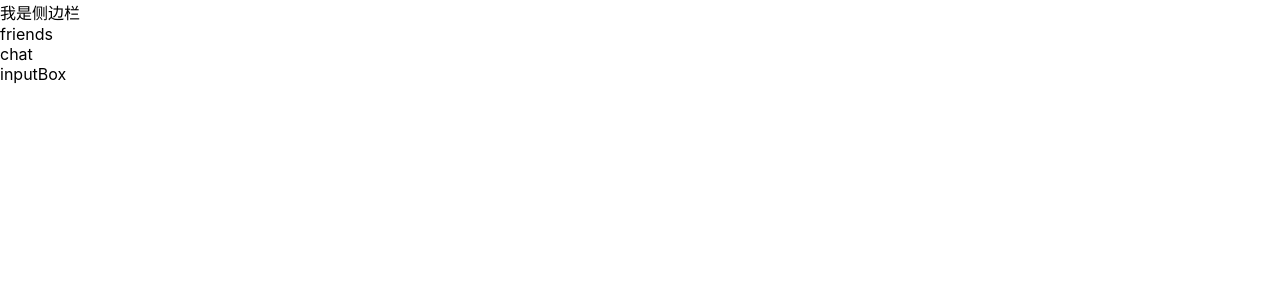
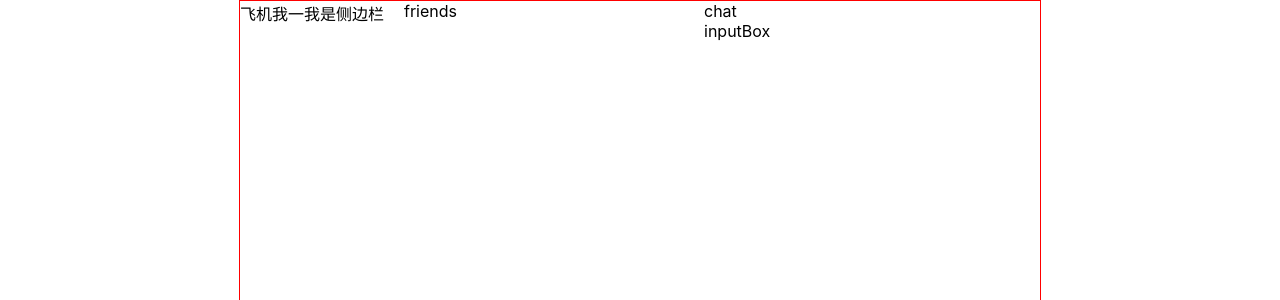
Before and after one commit to wxia09/chitchat, a React (Create React App) app: page / in a window 1280 px wide. Shown: the top 300 px of the page. Built offline with nearby package versions, Linux system fonts and the light colour scheme.

Commit message:
组件的修改

```diff
--- a/src/views/friends/index.jsx
+++ b/src/views/friends/index.jsx
@@ -1,12 +1,8 @@
-import React, {Component} from "react";
+import React, { Component } from "react";
 
 class Friends extends Component {
   render() {
-    return (
-      <div>
-        friends
-      </div>
-    )
+    return <div style={{ width: "300px" }}>friends</div>;
   }
 }
 
--- a/src/views/index/index.jsx
+++ b/src/views/index/index.jsx
@@ -1,17 +1,18 @@
-import React , {Component} from 'react';
+import React, { Component } from "react";
 import Sidebar from "../sidebar";
 import Friends from "../friends";
 import News from "../news";
+import DragSize from "../../components/DragSize";
 
 class Index extends Component {
   render() {
     return (
-      <div>
+      <DragSize>
         <Sidebar />
         <Friends />
         <News />
-      </div>
-    )
+      </DragSize>
+    );
   }
 }
 
--- a/src/views/news/index.jsx
+++ b/src/views/news/index.jsx
@@ -1,15 +1,15 @@
-import React, {Component} from "react";
-import Chat from  "../chat";
+import React, { Component } from "react";
+import Chat from "../chat";
 import InputBox from "../inputBox";
 
-class News extends Component{
+class News extends Component {
   render() {
     return (
-      <div>
+      <div className="flex-sub">
         <Chat />
         <InputBox />
       </div>
-    )
+    );
   }
 }
 
--- a/src/views/sidebar/index.jsx
+++ b/src/views/sidebar/index.jsx
@@ -1,8 +1,8 @@
-import React, {Component} from "react";
+import React, { Component } from "react";
 
 class Sidebar extends Component {
   render() {
-    return <div>我是侧边栏</div>
+    return <div style={{ width: "100px" }}>我是侧边栏</div>;
   }
 }
 
```
